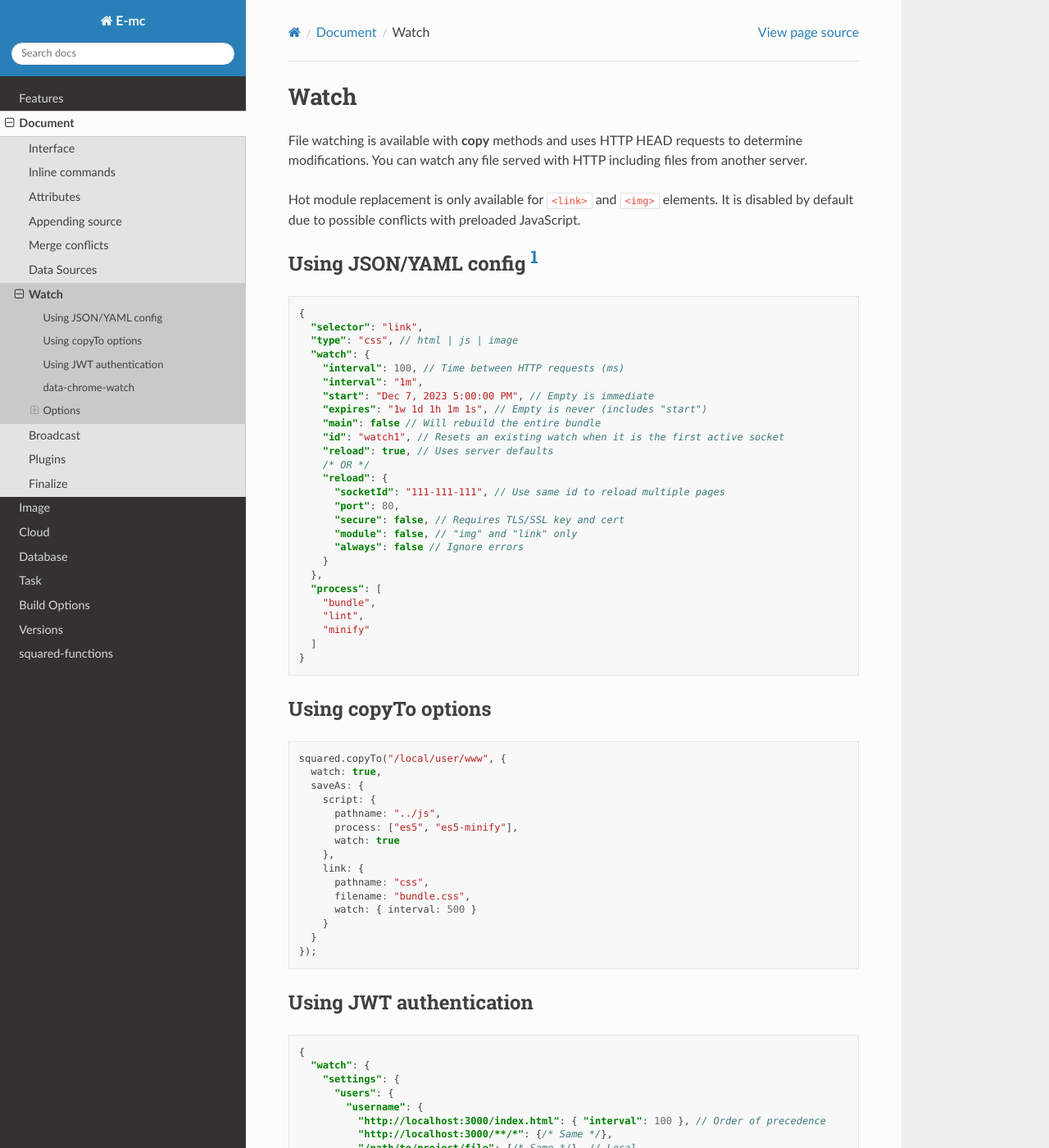
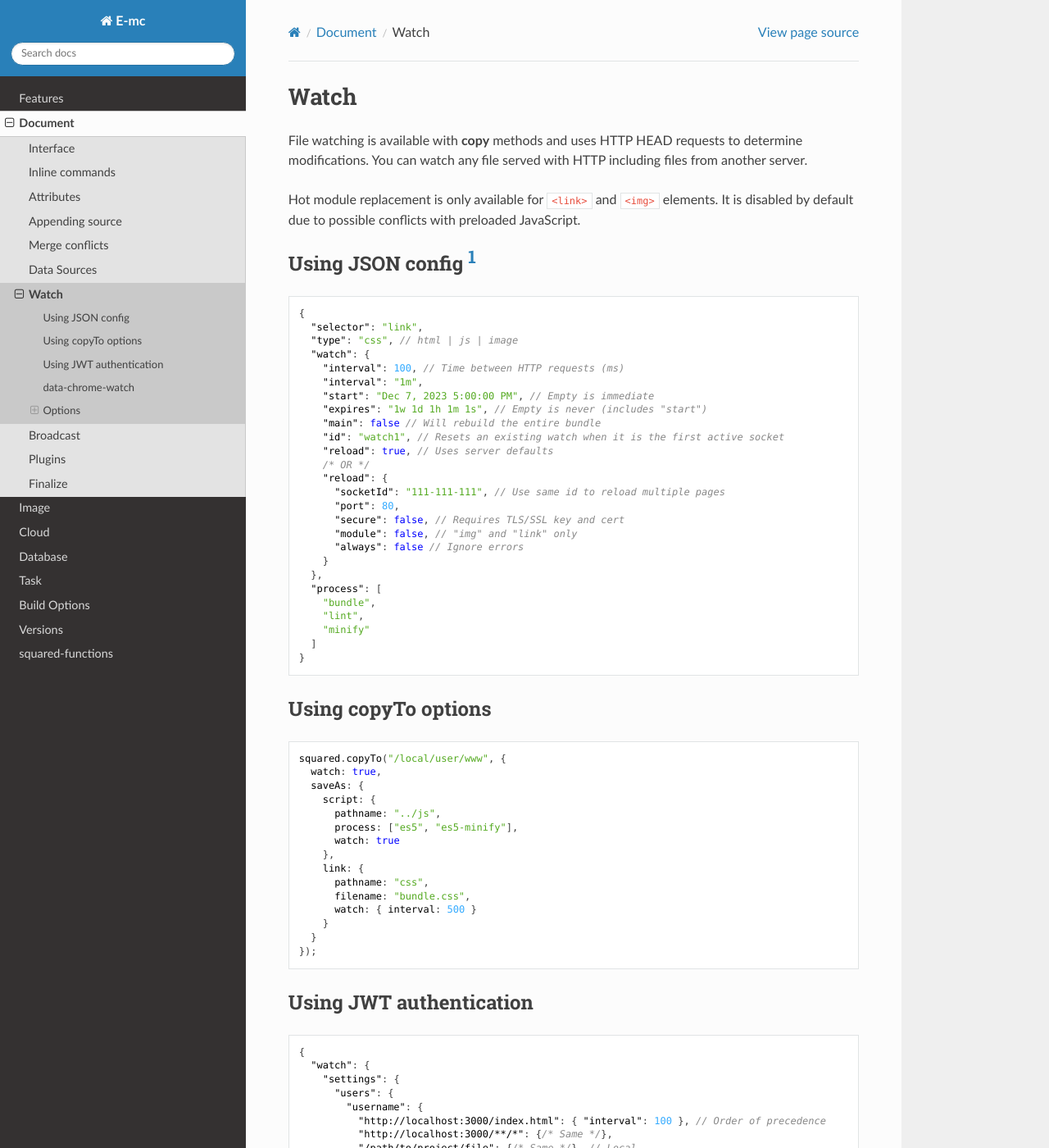
Before and after one commit to anpham6/chrome-docs, a Sphinx documentation site: the page built from source/document/watch.rst, in a window 1280 px wide and 1400 px high. Shown: the whole window at 82% size. Built offline with Sphinx 7.4.7 and the Read the Docs theme 2.0.0, drawn with Linux system fonts in a browser that asks for light colours; some of the changed text lies outside the part shown.

Commit message:
Conf: pygments_style was set to "abap".

```diff
--- a/source/cloud/oci.rst
+++ b/source/cloud/oci.rst
@@ -85,7 +85,7 @@ Database
 
 - https://www.oracle.com/autonomous-database/autonomous-json-database
 
-.. important:: :any:`Thick mode <db-oracle-thick-mode>` environment variables are shared with :doc:`@pi/oracle <../db/oracle>`.
+.. important:: :ref:`Thick mode <db-oracle-thick-mode>` environment variables are shared with :doc:`@pi/oracle <../db/oracle>`.
 
 Interface
 ---------
--- a/source/conf.py
+++ b/source/conf.py
@@ -21,6 +21,7 @@ exclude_patterns = []
 
 primary_domain = 'js'
 highlight_language = 'json'
+pygments_style = 'abap'
 
 # -- Options for HTML output -------------------------------------------------
 # https://www.sphinx-doc.org/en/master/usage/configuration.html#options-for-html-output
@@ -32,3 +33,4 @@ html_context = {
   "display_github": False,
   "commit": False,
 }
+html_show_copyright = False
--- a/source/document/watch.rst
+++ b/source/document/watch.rst
@@ -6,8 +6,8 @@ File watching is available with **copy** methods and uses HTTP HEAD requests to
 
 Hot module replacement is only available for ``<link>`` and ``<img>`` elements. It is disabled by default due to possible conflicts with preloaded JavaScript.
 
-Using JSON/YAML config [#]_
-===========================
+Using JSON config [#]_
+======================
 
 .. code-block::
 
```
Also changed, not shown: other parts of source/document/watch.rst (+1 -1 lines).
